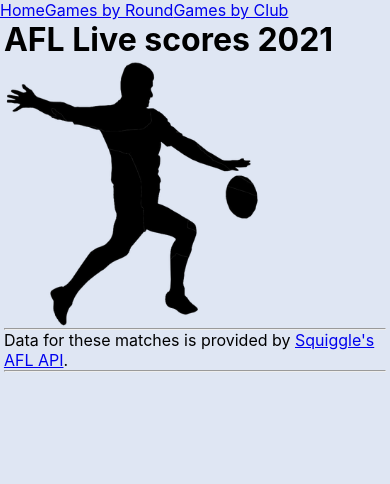
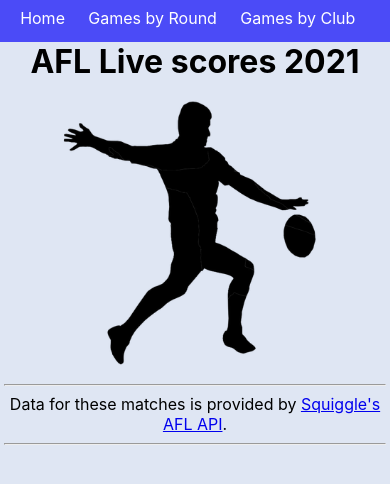
Before and after one commit to benfanderson/aflscores, a React app: page / in a window 390 px wide. Shown: the top 484 px of the page. Built offline with nearby package versions, Linux system fonts and the light colour scheme.

Commit message:
Basic smartphone style for navbar

```diff
--- a/public/styles.css
+++ b/public/styles.css
@@ -17,6 +17,23 @@ body {
   margin: auto;
 }
 
+.navbar {
+  background-color: rgb(75, 75, 247);
+  height: 3vh;
+  padding: 1vh;
+
+}
+
+.navlink{
+  color: white;
+  text-decoration: none;
+  padding: 0 3vw;
+}
+
+.navlink:hover{
+  text-decoration: underline;
+}
+
 .bigButtonContainer{
   display: flex;
   flex-wrap: wrap;
@@ -25,9 +42,14 @@ body {
 
 }
 
+.headline{
+  text-align: center;
+}
+
 .buttonImg{
   width: 70%;
-  height: auto;
+  margin: 2vh auto;
+  display:block;
 }
 
 .buttonContainer {
@@ -110,6 +132,11 @@ body {
   opacity: 0.5;
 }
 
+.footer{
+  text-align: center;
+  padding: 1vh 0;
+}
+
 /*View for tablet*/
 @media only screen and (min-width: 479px) {
 
--- a/src/components/Front.js
+++ b/src/components/Front.js
@@ -10,7 +10,7 @@ function Front() {
 
   return (
     <div className={styles.container}>
-      <h1>AFL Live scores 2021</h1>
+      <h1 className={styles.headline}>AFL Live scores 2021</h1>
       <img src={player} className={styles.buttonImg} alt="Football player icon" />
       {/* <div className={styles.bigButtonContainer}>
         <button className={styles.bigButton} type="button" onClick={() => history.push('rounds')}>
--- a/src/components/Navbar.js
+++ b/src/components/Navbar.js
@@ -1,65 +1,35 @@
-import React, { useState } from 'react';
+import React from 'react';
 import { NavLink } from 'react-router-dom';
+import styles from '../../public/styles.css';
 
-const Navbar = () => {
-  const [isOpen, setOpen] = useState(false);
-  return (
+const Navbar = () => (
   <nav
-      className="navbar is-primary"
     role="navigation"
     aria-label="main navigation"
+    className={styles.navbar}
   >
-      <div className="container">
-        <div className="navbar-brand">
-          <a
-            tabIndex={0}
-            role="button"
-            className={`navbar-burger burger ${isOpen && 'is-active'}`}
-            aria-label="menu"
-            aria-expanded="false"
-            onClick={() => setOpen(!isOpen)}
-            onKeyDown={() => setOpen(!isOpen)}
+    <div>
+      <NavLink
+        to="/"
+        className={styles.navlink}
       >
-            <span aria-hidden="true" />
-            <span aria-hidden="true" />
-            <span aria-hidden="true" />
-          </a>
-        </div>
-
-        <div className={`navbar-menu ${isOpen && 'is-active'}`}>
-          <div className="navbar-start">
-            <NavLink className="navbar-item" activeClassName="is-active" to="/">
         Home
       </NavLink>
 
       <NavLink
-              className="navbar-item"
-              activeClassName="is-active"
         to="/rounds"
+        className={styles.navlink}
       >
         Games by Round
       </NavLink>
 
       <NavLink
-              className="navbar-item"
-              activeClassName="is-active"
         to="/clubs"
+        className={styles.navlink}
       >
         Games by Club
       </NavLink>
     </div>
-
-          {/* <div className="navbar-end">
-            <div className="navbar-item">
-              <div className="buttons">
-                <a className="button is-white">Log in</a>
-              </div>
-            </div>
-          </div> */}
-        </div>
-      </div>
   </nav>
 );
-};
-
 export default Navbar;
--- a/src/components/footer.js
+++ b/src/components/footer.js
@@ -1,11 +1,11 @@
 import React from 'react';
-// import styles from '../../public/styles.css';
+import styles from '../../public/styles.css';
 
 function Footer() {
   return (
     <>
       <hr />
-      <p>
+      <p className={styles.footer}>
         Data for these matches is provided by
         {' '}
         <a href="https://api.squiggle.com.au/">Squiggle&apos;s AFL API</a>
```
Lines whose indentation alone changed are shown as unchanged.
